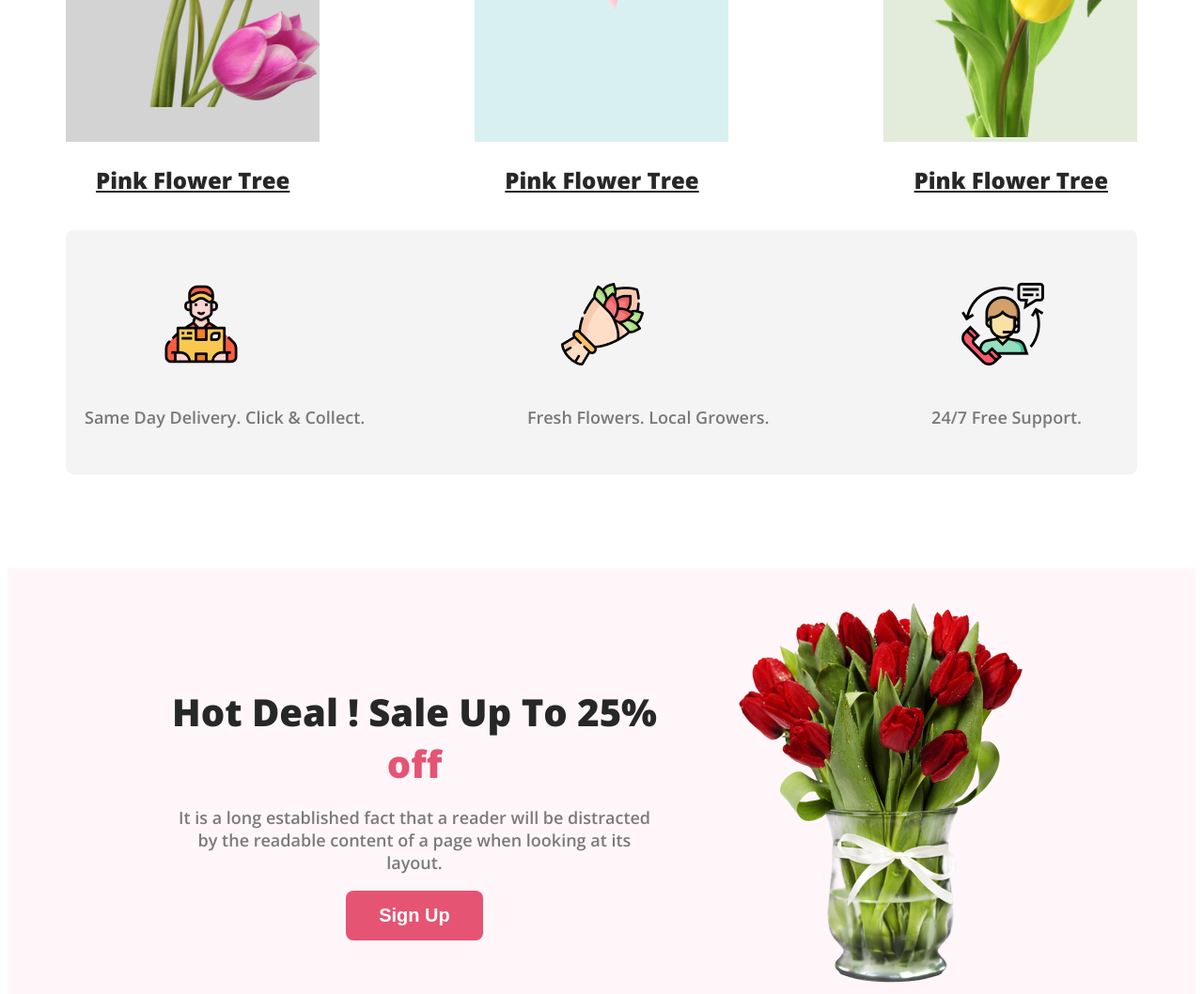
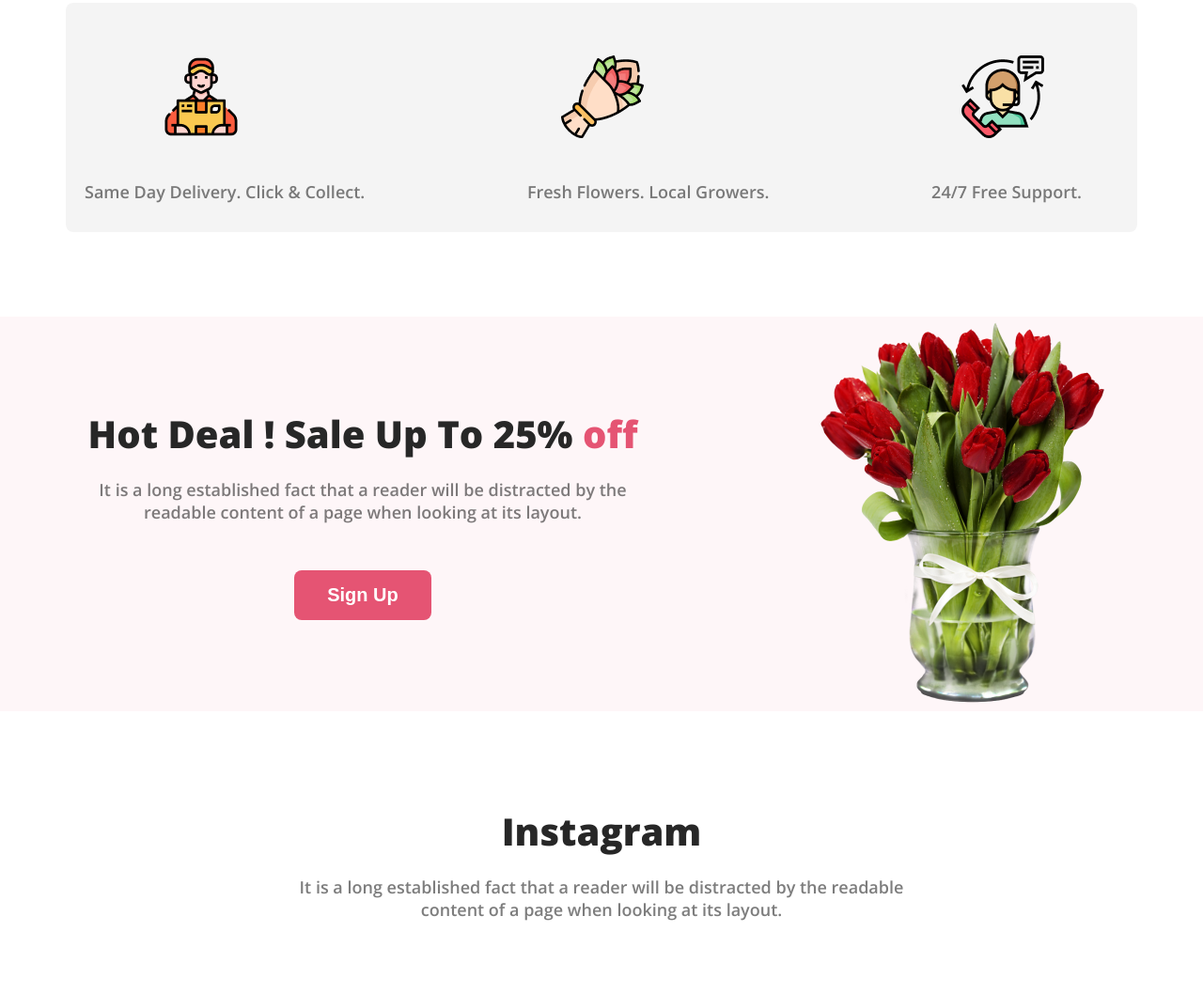
Before and after one commit to devbadhon/flower-shop-assignment, a plain HTML site: page index.html in a window 1280 px wide. Shown: the part 1495-2553 px from the top of the page at 94% size. Drawn offline with nearby package versions, Linux system fonts and the light colour scheme.

Commit message:
complete final check

```diff
--- a/index.html
+++ b/index.html
@@ -32,7 +32,7 @@
                     a more-or-less normal distribution of letters.</p>
                 <button class="btn-primary">Shop Now</button>
             </div>
-            <img class="profile-pickture" src="/images/pngwing 10.png" alt="">
+            <img style="width: 350px; " class="profile-pickture" src="/images/pngwing 10.png" alt="">
         </div>
     </header>
 
@@ -59,13 +59,16 @@
                 <h class="flower-name">Pink Flower Tree</h>
             </div>
         </section>
-        <section class="icon-section">
-            <div class="icon-container">
+
+        <!-- shop services section -->
+
+        <section class="services-section">
+            <div class="services-container">
                 <div class="icon"><img src="/images/Group 57.png" alt=""></div>
                 <div class="icon"><img src="/images/Group 58.png" alt=""></div>
                 <div class="icon"><img src="/images/Group 59.png" alt=""></div>
             </div>
-            <div class="icon-title">
+            <div class="services-title">
                 <p class="common-description">Same Day Delivery. Click & Collect.</p>
                 <p class="common-description">Fresh Flowers. Local Growers.</p>
                 <p class="common-description">24/7 Free Support.</p>
@@ -80,9 +83,8 @@
             <div>
                 <h3 id="hot-title" class="section-title">Hot Deal ! Sale Up To 25% <span
                         style="color: #E55473;">off</span></h3>
-                <p class="common-description">It is a long established fact that a reader will be distracted by the
-                    readable content of a page when looking at its layout.</p>
-                <button class="btn-primary">Sign Up</button>
+                <p class="common-description">It is a long established fact that a reader will be distracted by the <br> readable content of a page when looking at its layout.</p>
+                <button id="sign-up" class="btn-primary">Sign Up</button>
             </div>
             <img src="/images/pngwing 8.png" alt="">
         </div>
@@ -136,6 +138,7 @@
             <p style="color: #ffffff;"><small>&copy 2029. All Rights Reserved</small></p>
         </div>
     </footer>
+
+
 </body>
-
 </html>
--- a/style.css
+++ b/style.css
@@ -1,10 +1,14 @@
-/* common shared style */
+/* ==========common shared style========== */
+*{
+    margin: 0px;
+    padding: 0px;
+}
 body {
     font-family: 'Lato', sans-serif;
     font-family: 'Open Sans', sans-serif;
 }
 
-/* common primary style */
+/* ==========common primary style========== */
 .section-title {
     color: #272727;
     font-size: 40px;
@@ -15,6 +19,7 @@ body {
     color: rgba(39, 39, 39, 0.60);
     font-size: 18px;
     font-weight: 400;
+    margin-top: 20px;
 }
 
 .btn-primary {
@@ -25,9 +30,10 @@ body {
     font-size: 20px;
     font-weight: 700;
     padding: 15px 35px;
+    margin-top: 50px;
 }
 
-/* header / banner style  */
+/* ========header / banner style========  */
 
 .header {
     background: rgba(229, 84, 115, 0.10);
@@ -55,12 +61,14 @@ body {
     margin-bottom: 0px;
 }
 
-/* main section style */
+/* ==========main section style========== */
 
 .main-first {
     max-width: 1140px;
     margin: 0 auto;
 }
+
+/* ==========Featured Flowers style======== */
 
 .featured-header {
     text-align: center;
@@ -68,6 +76,8 @@ body {
     margin-bottom: 100px;
     margin-top: 100px;
 }
+
+/* ====Featured Flowers image style section===== */
 
 .flower-container {
     display: flex;
@@ -100,6 +110,8 @@ body {
     border-top-right-radius: 130px;
 }
 
+/* =====Flower Tree style section===== */
+
 .tree-name {
     display: flex;
     margin-bottom: 50px;
@@ -114,18 +126,21 @@ body {
     text-decoration-line: underline;
 }
 
-.icon-section {
+.services-section {
     border-radius: 8px;
     background: rgba(39, 39, 39, 0.05);
 }
 
-.icon-container {
+
+/* ========services stylle section======= */
+
+.services-container {
     display: flex;
     justify-content: space-between;
     padding: 56px 99px 20px 100px;
 }
 
-.icon-title {
+.services-title {
     display: flex;
     justify-content: space-between;
     padding: 0px 59px 31px 20px;
@@ -135,21 +150,22 @@ body {
 
 .hot-deal-container {
     background-color: rgba(229, 84, 115, 0.05);
-    margin-top: 100px;
+    margin-top: 90px;
 }
 
 .hot-deal {
     display: flex;
     align-items: center;
-    justify-content: space-between;
-    padding: 30px 173px 20px 173px;
+    justify-content: center;
+    gap: 190px;
     text-align: center;
-    gap: 80px;
+
 }
 
 #hot-title {
     margin-bottom: 0px;
 }
+
 
 /* ==========this is Instagram style section======= */
 
@@ -166,10 +182,11 @@ body {
 }
 
 /* ========== Latest Deals style=========  */
+
 .deal-section{
     margin-top: 100px;
     background-color: aliceblue;
-    padding: 8px 0px 72px 0px;
+    padding: 50px 0px 72px 0px;
 }
 
 .deals-container {
@@ -181,7 +198,6 @@ body {
     display: flex;
     justify-content: center;
     gap: 100px;
-
 }
 
 .contact input[type="email"] {
@@ -193,11 +209,16 @@ body {
     width: 100%;
 }
 
+
+
 /* ==========This is footer style============== */
+
+
+
 footer {
     margin-top: 100px;
     width: 100%;
-    height: 449px;
+    height: 390px;
 }
 
 .footer-container {
```
